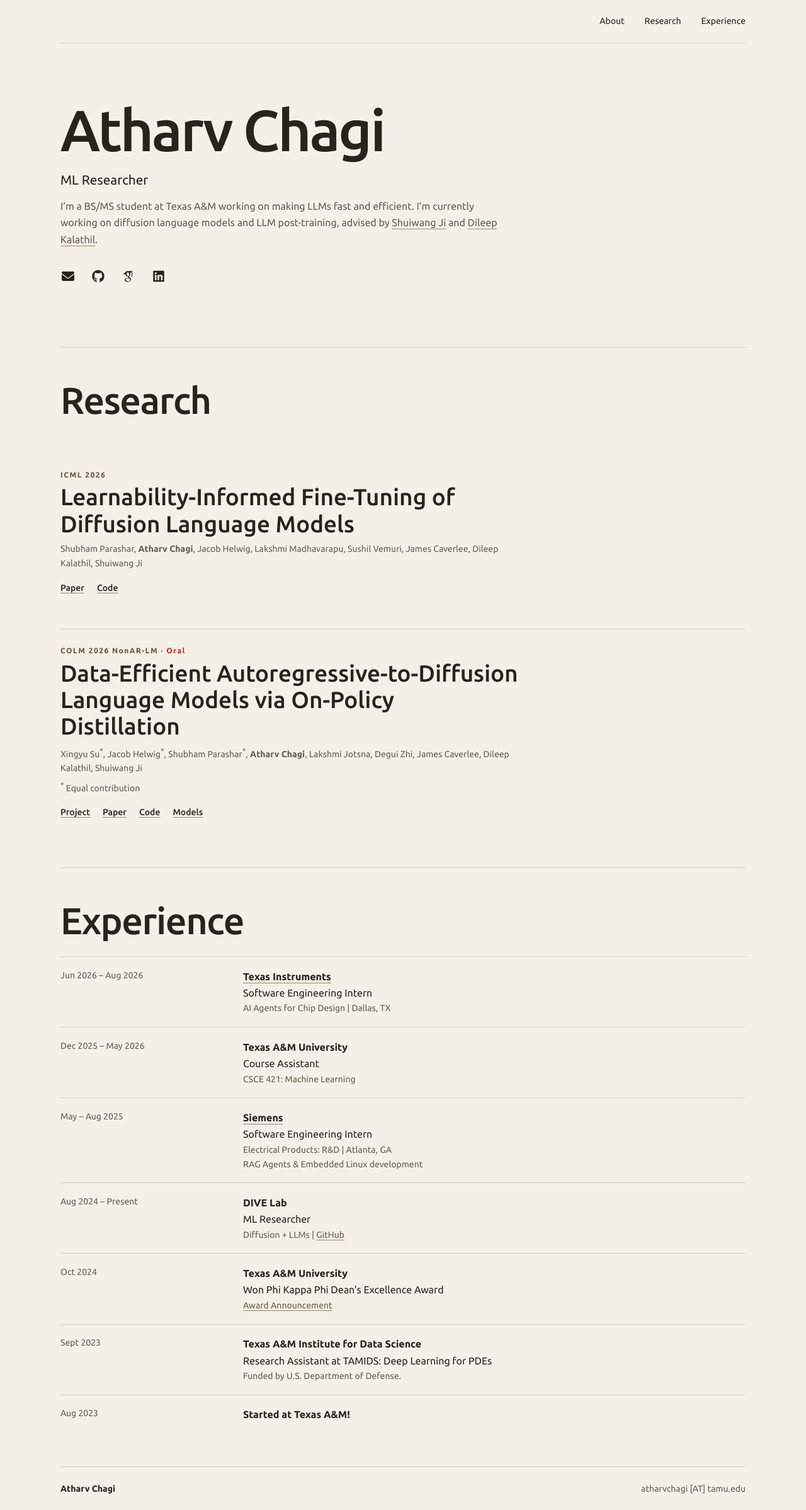
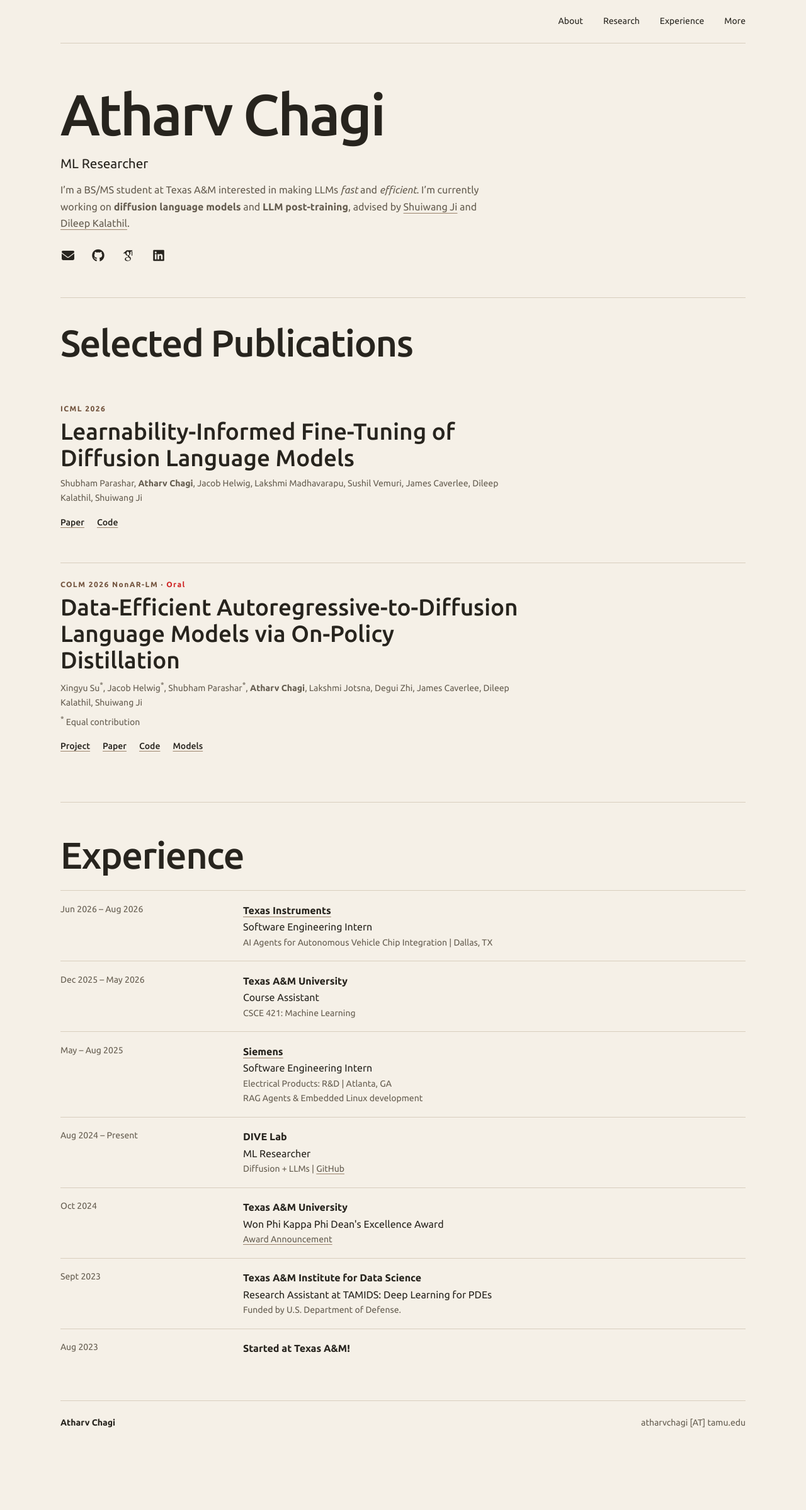
Before and after one commit to atharvchagi/atharvchagi.github.io, a Jekyll site: the page built from index.html, in a window 1280 px wide. Shown: the whole page at 63% size. Built offline with Jekyll 4.4.1, drawn with Linux system fonts in a browser that asks for light colours; some web fonts are replaced; after the commit the page ends 2292 px from its top, so only the background shows below that.

Commit message:
Add More pages and refine the portfolio homepage

```diff
--- a/_data/experience.yaml
+++ b/_data/experience.yaml
@@ -3,7 +3,7 @@ experiences:
     url: "https://www.ti.com"
     time: "Jun 2026 - Aug 2026"
     title: "Software Engineering Intern"
-    subtitle: "AI Agents for Chip Design | Dallas, TX"
+    subtitle: "AI Agents for Autonomous Vehicle Chip Integration | Dallas, TX"
     category: "work"
 
   - place: "Texas A&M University"
--- /dev/null
+++ b/_includes/research_entries.html
@@ -0,0 +1,29 @@
+{% assign paper_heading = include.heading | default: 'h3' %}
+<article class="research-entry" id="publications-published">
+  <div>
+    <p class="eyebrow">ICML 2026</p>
+    <{{ paper_heading }}><a href="https://arxiv.org/abs/2605.22939">Learnability-Informed Fine-Tuning of Diffusion Language Models</a></{{ paper_heading }}>
+    <p class="entry-meta">Shubham Parashar, <strong>Atharv Chagi</strong>, Jacob Helwig, Lakshmi Madhavarapu, Sushil Vemuri, James Caverlee, Dileep Kalathil, Shuiwang Ji</p>
+    <ul class="link-list" aria-label="LIFT resources">
+      <li><a href="https://arxiv.org/abs/2605.22939">Paper</a></li>
+      <li><a href="https://github.com/divelab/LIFT">Code</a></li>
+    </ul>
+  </div>
+  <img class="research-preview" src="{{ '/assets/publications/2026_lift/framework.png' | relative_url }}" alt="LIFT framework diagram" width="11201" height="3228" loading="lazy" decoding="async">
+</article>
+
+<article class="research-entry" id="publications-preprints">
+  <div>
+    <p class="eyebrow">COLM 2026 NonAR-LM · <span class="paper-distinction">Oral</span></p>
+    <{{ paper_heading }}><a href="https://arxiv.org/abs/2606.06712">Data-Efficient Autoregressive-to-Diffusion Language Models via On-Policy Distillation</a></{{ paper_heading }}>
+    <p class="entry-meta">Xingyu Su<sup>*</sup>, Jacob Helwig<sup>*</sup>, Shubham Parashar<sup>*</sup>, <strong>Atharv Chagi</strong>, Lakshmi Jotsna, Degui Zhi, James Caverlee, Dileep Kalathil, Shuiwang Ji</p>
+    <p class="entry-note"><sup>*</sup> Equal contribution</p>
+    <ul class="link-list" aria-label="OPDLM resources">
+      <li><a href="https://opdlm.vercel.app/">Project</a></li>
+      <li><a href="https://arxiv.org/abs/2606.06712">Paper</a></li>
+      <li><a href="https://github.com/divelab/OPDLM/tree/main">Code</a></li>
+      <li><a href="https://huggingface.co/collections/divelab/opdlm">Models</a></li>
+    </ul>
+  </div>
+  <img class="research-preview" src="{{ '/assets/publications/2026_opdlm/framework.png' | relative_url }}" alt="OPDLM framework diagram" width="6712" height="2421" loading="lazy" decoding="async">
+</article>
--- a/_layouts/default.html
+++ b/_layouts/default.html
@@ -1,5 +1,5 @@
 <!doctype html>
-<html lang="en">
+<html lang="en"{% if page.theme == 'sage' %} data-sage-theme{% endif %}>
 <head>
   <meta charset="utf-8">
   <meta name="viewport" content="width=device-width, initial-scale=1">
@@ -8,14 +8,14 @@
   <meta name="author" content="{{ site.data.main_info.name | escape }}">
   <link rel="preconnect" href="https://fonts.googleapis.com">
   <link rel="preconnect" href="https://fonts.gstatic.com" crossorigin>
-  <link rel="stylesheet" href="https://fonts.googleapis.com/css2?family=Ubuntu:wght@400;500;700&amp;display=swap">
+  <link rel="stylesheet" href="https://fonts.googleapis.com/css2?family=Ubuntu:ital,wght@0,400;0,500;0,700;1,400&amp;display=swap">
   {% if page.path == 'index.html' %}
   <link rel="stylesheet" href="{{ '/libs/external/fontawesome-free-6.6.0-web/css/all.min.css' | relative_url }}">
   <link rel="stylesheet" href="{{ '/libs/external/academicons-1.8.6/css/academicons.min.css' | relative_url }}">
   {% endif %}
   <link rel="stylesheet" href="{{ '/libs/custom/my_css.css' | relative_url }}">
 </head>
-<body>
+<body{% if page.url == '/more/' %} class="sage-fade"{% endif %}>
   <a class="skip-link" href="#main">Skip to content</a>
 
   <header class="site-header shell">
@@ -23,6 +23,7 @@
       <a href="{{ '/' | relative_url }}#bio">About</a>
       <a href="{{ '/' | relative_url }}#publications">Research</a>
       <a href="{{ '/' | relative_url }}#resume">Experience</a>
+      <a href="{{ '/more/' | relative_url }}"{% if page.url == '/more/' %} aria-current="page"{% endif %}>More</a>
     </nav>
   </header>
 
--- a/index.html
+++ b/index.html
@@ -7,7 +7,7 @@ title: Home
   <div class="intro-copy">
     <h1 id="name">{{ site.data.main_info.name }}</h1>
     <p class="intro-lead">ML Researcher</p>
-    <p>I’m a BS/MS student at Texas A&amp;M working on making LLMs fast and efficient. I’m currently working on diffusion language models and LLM post-training, advised by <a href="https://people.tamu.edu/~sji/">Shuiwang Ji</a> and <a href="https://people.tamu.edu/~dileep.kalathil/">Dileep Kalathil</a>.</p>
+    <p>I’m a BS/MS student at Texas A&amp;M interested in making LLMs <em>fast</em> and <em>efficient</em>. I’m currently working on <strong>diffusion language models</strong> and <strong>LLM post-training</strong>, advised by <a href="https://people.tamu.edu/~sji/">Shuiwang Ji</a> and <a href="https://people.tamu.edu/~dileep.kalathil/">Dileep Kalathil</a>.</p>
     <ul class="link-list contact-links" aria-label="Contact and profiles">
       <li><a href="#contact" aria-label="Email" title="Email"><i class="fa-solid fa-envelope" aria-hidden="true"></i></a></li>
       <li><a href="{{ site.data.main_info.github }}" aria-label="GitHub" title="GitHub"><i class="fa-brands fa-github" aria-hidden="true"></i></a></li>
@@ -18,36 +18,9 @@ title: Home
 </section>
 
 <section class="site-section" id="publications" aria-labelledby="research-heading">
-  <h2 id="research-heading">Research</h2>
+  <h2 id="research-heading">Selected Publications</h2>
 
-  <article class="research-entry" id="publications-published">
-    <div>
-      <p class="eyebrow">ICML 2026</p>
-      <h3><a href="https://arxiv.org/abs/2605.22939">Learnability-Informed Fine-Tuning of Diffusion Language Models</a></h3>
-      <p class="entry-meta">Shubham Parashar, <strong>Atharv Chagi</strong>, Jacob Helwig, Lakshmi Madhavarapu, Sushil Vemuri, James Caverlee, Dileep Kalathil, Shuiwang Ji</p>
-      <ul class="link-list" aria-label="LIFT resources">
-        <li><a href="https://arxiv.org/abs/2605.22939">Paper</a></li>
-        <li><a href="https://github.com/divelab/LIFT">Code</a></li>
-      </ul>
-    </div>
-    <img class="research-preview" src="{{ '/assets/publications/2026_lift/framework.png' | relative_url }}" alt="LIFT framework diagram" width="11201" height="3228" loading="lazy" decoding="async">
-  </article>
-
-  <article class="research-entry" id="publications-preprints">
-    <div>
-      <p class="eyebrow">COLM 2026 NonAR-LM · <span class="paper-distinction">Oral</span></p>
-      <h3><a href="https://arxiv.org/abs/2606.06712">Data-Efficient Autoregressive-to-Diffusion Language Models via On-Policy Distillation</a></h3>
-      <p class="entry-meta">Xingyu Su<sup>*</sup>, Jacob Helwig<sup>*</sup>, Shubham Parashar<sup>*</sup>, <strong>Atharv Chagi</strong>, Lakshmi Jotsna, Degui Zhi, James Caverlee, Dileep Kalathil, Shuiwang Ji</p>
-      <p class="entry-note"><sup>*</sup> Equal contribution</p>
-      <ul class="link-list" aria-label="OPDLM resources">
-        <li><a href="https://opdlm.vercel.app/">Project</a></li>
-        <li><a href="https://arxiv.org/abs/2606.06712">Paper</a></li>
-        <li><a href="https://github.com/divelab/OPDLM/tree/main">Code</a></li>
-        <li><a href="https://huggingface.co/collections/divelab/opdlm">Models</a></li>
-      </ul>
-    </div>
-    <img class="research-preview" src="{{ '/assets/publications/2026_opdlm/framework.png' | relative_url }}" alt="OPDLM framework diagram" width="6712" height="2421" loading="lazy" decoding="async">
-  </article>
+  {% include research_entries.html %}
 </section>
 
 <section class="site-section" id="resume" aria-labelledby="experience-heading">
```
Also changed, not shown: blog.html (added, +25 -0 lines), currently-reading.html (added, +15 -0 lines), more.html (added, +16 -0 lines), papers.html (added, +14 -0 lines), libs/custom/my_css.css.
